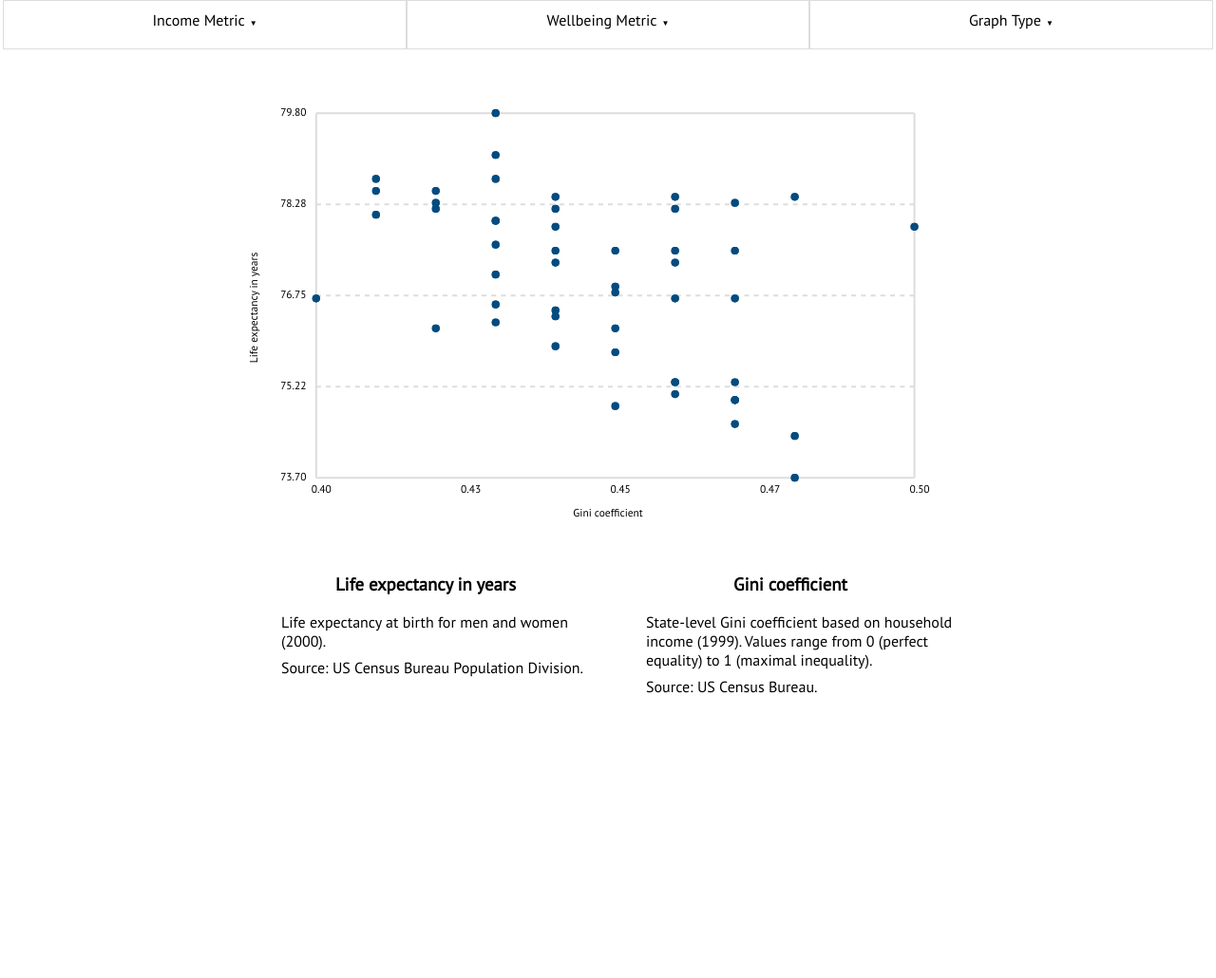
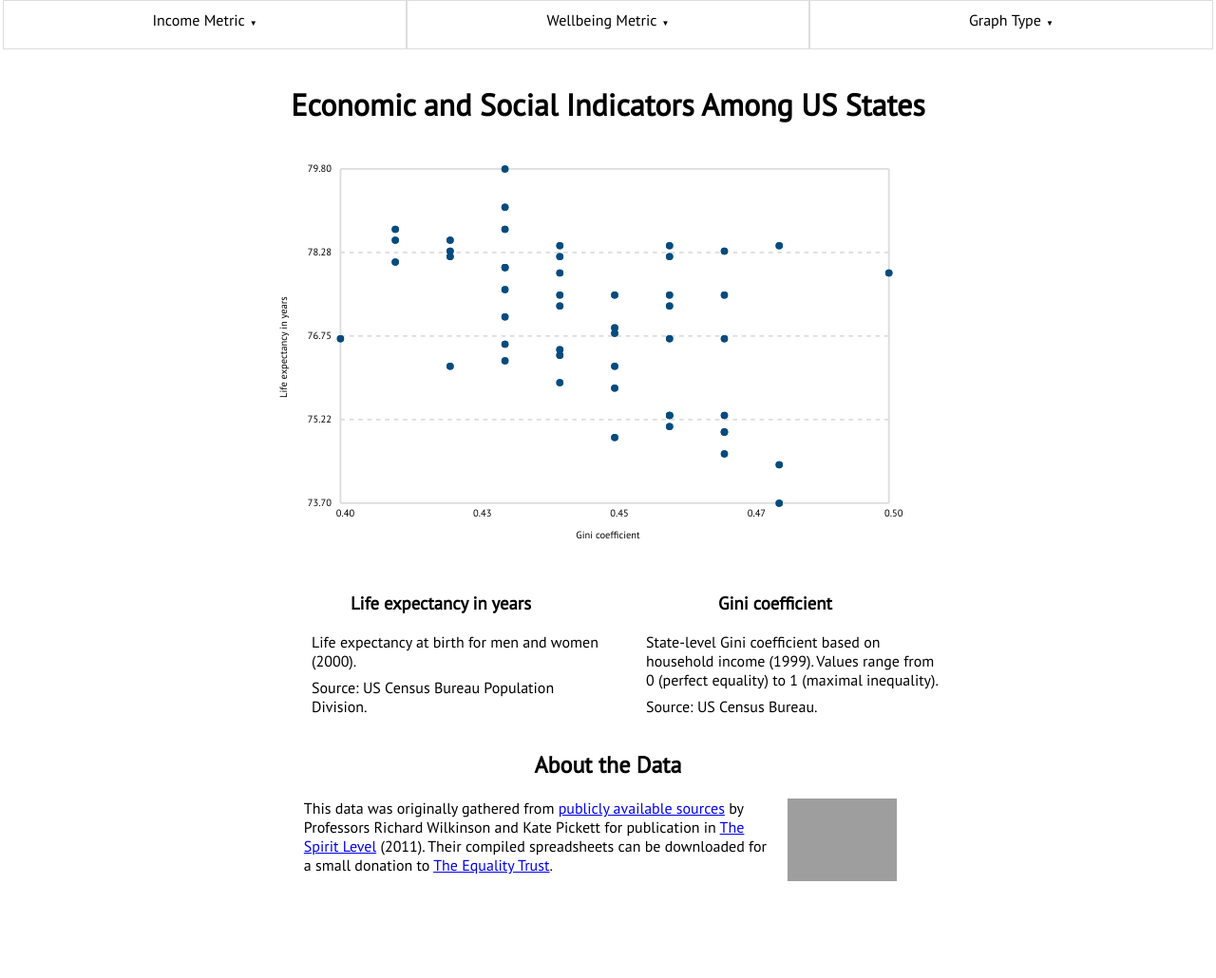
Before and after one commit to fjlanasa/inequality-visualization, a React app: page / in a window 1280 px wide. Shown: the whole page at 95% size. Before the commit the page ends 800 px from the top, so only its background shows below. Built offline with nearby package versions, Linux system fonts and the light colour scheme; grey boxes are pictures that could not be loaded.

Commit message:
added about section

```diff
--- a/public/index.html
+++ b/public/index.html
@@ -16,7 +16,7 @@
       work correctly both with client-side routing and a non-root public URL.
       Learn how to configure a non-root public URL by running `npm run build`.
     -->
-    <title>React App</title>
+    <title>Inequality Visualization</title>
   </head>
   <body>
     <noscript>
--- /dev/null
+++ b/src/components/AboutSection/AboutSection.js
@@ -0,0 +1,25 @@
+import React from 'react';
+import './AboutSection.css';
+
+export default function AboutSection(props) {
+  return (
+    <div id='about'>
+      <h2>About the Data</h2>
+      <div className='about-content'>
+        <div>
+          This data was originally gathered from <a href='https://www.equalitytrust.org.uk/notes-statistical-sources-and-methods' target="_blank" rel="noopener noreferrer">
+          publicly available sources</a> by Professors Richard Wilkinson and Kate Pickett
+          for publication in <a href='https://www.amazon.com/Spirit-Level-Equality-Societies-Stronger/dp/1608193411' target="_blank" rel="noopener noreferrer"> The
+          Spirit Level</a> (2011). Their compiled spreadsheets can be downloaded for a small donation
+          to <a href='https://www.equalitytrust.org.uk/civicrm/contribute/transact?reset=1&id=5' target="_blank" rel="noopener noreferrer"> The
+          Equality Trust</a>.
+        </div>
+        <div id='spirit-level-img'>
+          <a href='https://www.amazon.com/Spirit-Level-Equality-Societies-Stronger/dp/1608193411' target="_blank" rel="noopener noreferrer">
+            <img src='https://images-na.ssl-images-amazon.com/images/I/51DzWawZu1L._SY344_BO1,204,203,200_.jpg' alt='The Spirit Level'/>
+          </a>
+        </div>
+      </div>
+    </div>
+  );
+}
--- /dev/null
+++ b/src/components/AboutSection/AboutSection.scss
@@ -0,0 +1,46 @@
+#about {
+  padding: 0 2em;
+
+  h2 {
+  font-size: 1em;
+  text-align: center;
+
+    @media(min-width: 700px) {
+      font-size: 1.5em;
+    }
+  }
+
+  .about-content {
+    font-size: .7em;
+    display: flex;
+    flex-direction: column;
+    align-items: center;
+    justify-content: center;
+
+    div {
+      margin-bottom: 1em;
+    }
+
+    #spirit-level-img {
+      height: calc(346px * .5);
+      width: calc(231px * .5);
+
+      img {
+        height: auto;
+        width: 100%;
+      }
+    }
+
+    @media (min-width: 750px) {
+      font-size: 1em;
+      flex-direction: row;
+      align-items: flex-start;
+      font-size: 1em;
+
+      &> div {
+        margin-right: 1em;
+        width: 70%;
+      }
+    }
+  }
+}
--- a/src/components/Dashboard/Dashboard.js
+++ b/src/components/Dashboard/Dashboard.js
@@ -1,4 +1,5 @@
 import React from 'react';
+import './Dashboard.css';
 import RadioButtonCollection from './../RadioButtonCollection/RadioButtonCollection';
 
 export default function Dashboard(props) {
--- /dev/null
+++ b/src/components/Dashboard/Dashboard.scss
@@ -0,0 +1,76 @@
+.data-selector-collection {
+  display: flex;
+  justify-content: center;
+}
+
+.data-selector {
+  border: 1px solid #ddd;
+  position: relative;
+  display: inline-block;
+  margin-bottom: 1em;
+  width: 33%;
+  text-align: center;
+  height: 50px;
+
+  .selector-btn {
+    height: 100%;
+
+    p {
+      margin: 0 auto;
+      transform: translateY(50%);
+    }
+
+    .medium-up-label {
+      display: none;
+
+      @media (min-width: 700px) {
+        display: inline-block;
+      }
+    }
+
+    .dropdown {
+      display: inline-block;
+      font-size: .5em;
+      margin-left: 5px;
+      transition: .2s all linear;
+    }
+  }
+  .radio-collection {
+    display: none;
+  }
+
+  &.selected {
+
+    .selector-btn {
+      background-color: #F1F1F1;
+
+      .dropdown {
+        transform: rotate(-180deg);
+      }
+    }
+
+    .radio-collection {
+      position: absolute;
+      display: flex;
+      flex-direction: column;
+      z-index: 1;
+      width: 100%;
+
+      div {
+        border: 1px solid #044B7F;
+        cursor: pointer;
+        min-height: 50px;
+
+        &:hover {
+          text-decoration: underline;
+        }
+      }
+    }
+  }
+
+  &.selected {
+    .selector-btn {
+      background-color: #E3E3E3;
+    }
+  }
+}
--- a/src/components/Graph/Graph.js
+++ b/src/components/Graph/Graph.js
@@ -41,7 +41,7 @@ export default function Graph(props) {
     }
   });
 
-  let newProps = {
+  let childProps = {
     incomeMetric,
     wellbeingMetric,
     graphType,
@@ -60,7 +60,7 @@ export default function Graph(props) {
   stateDataPlots = stateDataPlots.map((state, index) => {
     return (
       <StateDataPlot
-        {...newProps}
+        {...childProps}
         state={state}
         key={index}
       />
@@ -83,10 +83,10 @@ export default function Graph(props) {
           {stateDataPlots}
         </g>
         <g className='labels'>
-          <LabelCollection position='y-left' {...newProps} />
-          <LabelCollection position='y-right' {...newProps} />
-          <LabelCollection position='x' {...newProps} />
-          <LabelCollection {...newProps} />
+          <LabelCollection position='y-left' {...childProps} />
+          <LabelCollection position='y-right' {...childProps} />
+          <LabelCollection position='x' {...childProps} />
+          <LabelCollection {...childProps} />
         </g>
       </svg>
     </div>
--- a/src/components/Graph/Graph.scss
+++ b/src/components/Graph/Graph.scss
@@ -2,11 +2,6 @@
 line {
   stroke: #ddd;
   stroke-width: 2;
-}
-
-circle {
-  transition: cx .4s linear, cy .4s linear, r .4s linear;
-  fill: #044B7F;
 }
 
 .x-axis-lines {
@@ -17,11 +12,6 @@ circle {
   padding: 0 1em;
 
   @media (min-width: 750px) {
-    margin: 0 auto;
-    width: 75%;
-  }
-
-  @media (min-width: 1200px) {
-    width: 60%;
+    padding: 0 2em;
   }
 }
--- a/src/components/MetricDescriptionSection/MetricDescriptionSection.scss
+++ b/src/components/MetricDescriptionSection/MetricDescriptionSection.scss
@@ -35,11 +35,5 @@
   @media (min-width: 750px) {
     flex-direction: row;
     font-size: 1em;
-    margin: 0 auto;
-    width: 75%;
-  }
-
-  @media (min-width: 1200px) {
-    width: 60%;
   }
 }
--- a/src/components/RadioButton/RadioButton.scss
+++ b/src/components/RadioButton/RadioButton.scss
@@ -1,7 +1,3 @@
-.data-selector {
-  margin-bottom: 1em;
-}
-
 input[type=radio] {
   display: none;
 
--- a/src/components/StateDataPlot/StateDataPlot.scss
+++ b/src/components/StateDataPlot/StateDataPlot.scss
@@ -1,3 +1,8 @@
+circle {
+  transition: cx .4s linear, cy .4s linear, r .4s linear;
+  fill: #044B7F;
+}
+
 .green,
 .red {
   opacity: .5;
--- a/src/components/Tooltip/Tooltip.scss
+++ b/src/components/Tooltip/Tooltip.scss
@@ -2,11 +2,16 @@
   box-shadow: 0 0 1em #ddd;
   border: 1px solid black;
   border-radius: 2px;
+  font-size: .5em;
   position: absolute;
   padding: 1em;
   background-color: #ddd;
   pointer-events: none;
 
+  @media (min-width: 700px) {
+    font-size: 1em;
+  }
+
   div {
     margin: .5em 0;
   }
--- a/src/containers/App.js
+++ b/src/containers/App.js
@@ -4,6 +4,7 @@ import Graph from './../components/Graph/Graph';
 import Tooltip from './../components/Tooltip/Tooltip';
 import Dashboard from './../components/Dashboard/Dashboard';
 import MetricDescriptionSection from './../components/MetricDescriptionSection/MetricDescriptionSection';
+import AboutSection from './../components/AboutSection/AboutSection';
 
 export default class App extends Component {
   constructor(props) {
@@ -31,14 +32,28 @@ export default class App extends Component {
   }
 
   handleStateMouseEnter(e) {
+    let height = (window.innerWidth > 700 ? '100px' : '50px'),
+        minWidth = (window.innerWidth > 700 ? '225px' : '115px'),
+        maxWidth = (window.innerWidth > 700 ? '250px' : '140px'),
+        leftAdjustment,
+        topAdjustment;
+
+    if (window.innerWidth > 700) {
+      leftAdjustment = (e.pageX > window.innerWidth / 2 ? -300 : 10);
+      topAdjustment = (e.pageY > window.innerHeight / 2 ? -115 : 10);
+    } else {
+      leftAdjustment = (e.pageX > window.innerWidth / 2 ? -130 : 10);
+      topAdjustment = (e.pageY > window.innerHeight / 2 ? -60 : 10);
+    }
+
     this.setState({
       hoveredState: JSON.parse(e.target.dataset.state),
       tooltipStyle: {
-        height: '100px',
-        maxWidth: '250px',
-        minWidth: '225px',
-        left: e.pageX + (e.pageX > window.innerWidth / 2 ? -300 : 10),
-        top: e.pageY + (e.pageY > window.innerHeight / 2 ? -115 : 10),
+        height: height,
+        maxWidth: maxWidth,
+        minWidth: minWidth,
+        left: e.pageX + leftAdjustment,
+        top: e.pageY + topAdjustment
       }
     });
   }
@@ -60,9 +75,13 @@ export default class App extends Component {
     return (
       <div onClick={this.handleClickOutDash}>
         <Dashboard handleClickOutDash={this.handleClickOutDash} handleDashButtonSelect={this.handleDashButtonSelect} handleChange={this.handleChange} appState={this.state}/>
-        <Graph {...this.state} {...this.props} handleStateMouseEnter={this.handleStateMouseEnter} handleStateMouseLeave={this.handleStateMouseLeave}/>
-        <Tooltip {...this.state} />
-        <MetricDescriptionSection {...this.state} />
+        <div id='content'>
+          <h1>Economic and Social Indicators Among US States</h1>
+          <Graph {...this.state} {...this.props} handleStateMouseEnter={this.handleStateMouseEnter} handleStateMouseLeave={this.handleStateMouseLeave}/>
+          <Tooltip {...this.state} />
+          <MetricDescriptionSection {...this.state} />
+          <AboutSection />
+        </div>
       </div>
     );
   }
--- a/src/containers/App.scss
+++ b/src/containers/App.scss
@@ -1,89 +1,22 @@
-.data-selector-collection {
-  display: flex;
-  justify-content: center;
+h1 {
+  margin-bottom: 0;
+  padding: 0 1em;
+  font-size: 1em;
+  text-align: center;
+
+  @media (min-width: 700px) {
+    font-size: 2em;
+    padding: 0;
+  }
 }
 
-.data-selector {
-  border: 1px solid #ddd;
-  position: relative;
-  display: inline-block;
-  width: 33%;
-  text-align: center;
-  height: 50px;
-
-  // @media (min-width: 700px) {
-  //   width: 30%;
-  //
-  //   &:first-child {
-  //     border-top-left-radius: 10px;
-  //     border-bottom-left-radius: 10px;
-  //   }
-  //
-  //   &:last-child {
-  //     border-top-right-radius: 10px;
-  //     border-bottom-right-radius: 10px;
-  //   }
-  // }
-
-  .selector-btn {
-    height: 100%;
-
-    p {
-      margin: 0 auto;
-      transform: translateY(50%);
-    }
-
-    .medium-up-label {
-      display: none;
-
-      @media (min-width: 700px) {
-        display: inline-block;
-      }
-    }
-
-    .dropdown {
-      display: inline-block;
-      font-size: .5em;
-      margin-left: 5px;
-      transition: .2s all linear;
-    }
-  }
-  .radio-collection {
-    display: none;
+#content {
+  @media (min-width: 750px) {
+    margin: 0 auto;
+    width: 75%;
   }
 
-  &.selected {
-
-    .selector-btn {
-      background-color: #F1F1F1;
-
-      .dropdown {
-        transform: rotate(-180deg);
-      }
-    }
-
-    .radio-collection {
-      position: absolute;
-      display: flex;
-      flex-direction: column;
-      z-index: 1;
-      width: 100%;
-
-      div {
-        border: 1px solid #044B7F;
-        cursor: pointer;
-        min-height: 50px;
-
-        &:hover {
-          text-decoration: underline;
-        }
-      }
-    }
-  }
-
-  &.selected {
-    .selector-btn {
-      background-color: #E3E3E3;
-    }
+  @media (min-width: 1200px) {
+    width: 60%;
   }
 }
```
